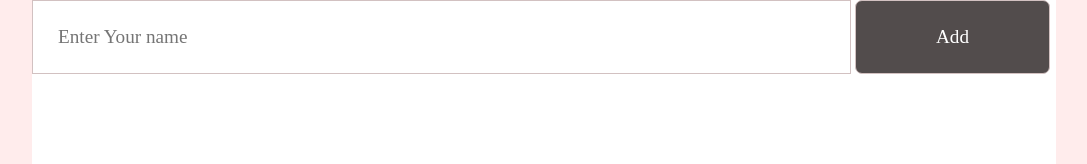
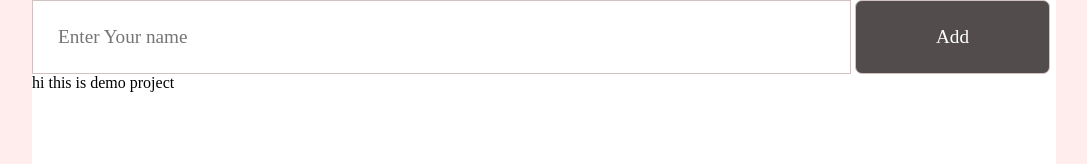
Before and after one commit to Khushinagar/3, a plain HTML site: page index.html in a window 1280 px wide. Shown: the top 164 px of the page, without its empty margins (96-1183 px from the left). Drawn offline with Linux system fonts and the light colour scheme.

Commit message:
git commit -m "paragraph Added";

```diff
--- a/index.html
+++ b/index.html
@@ -12,6 +12,7 @@
     <input type="text" id="name" placeholder="Enter Your name">
     <button onclick="addName()">Add</button>
     <div class="tags">
+        <p>hi this is demo project</p>
 
     <!-- <div class="tag">Hey, I am khushi</div>
     <div class="tag">Hey, I am khushi</div> -->
```
